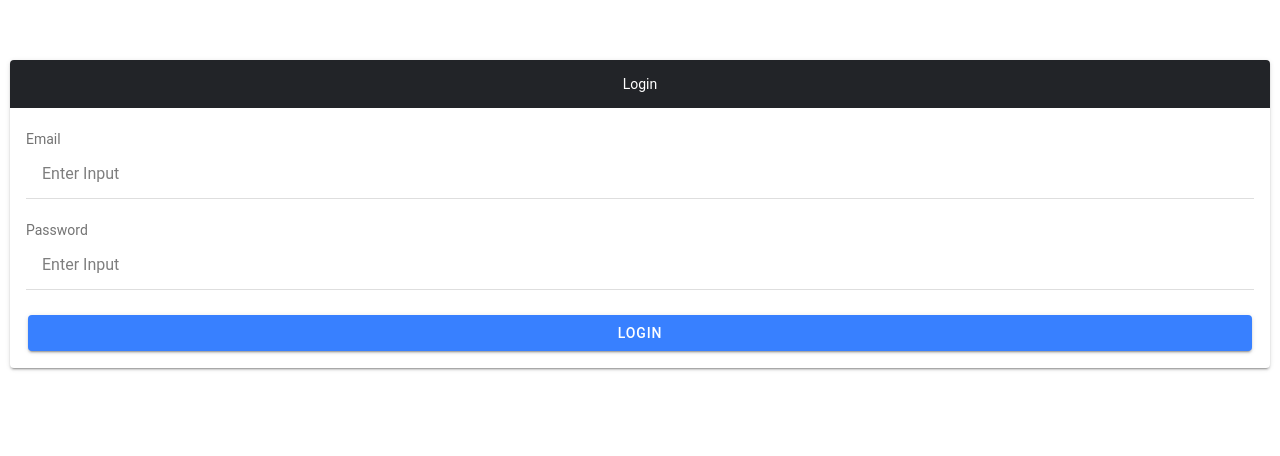
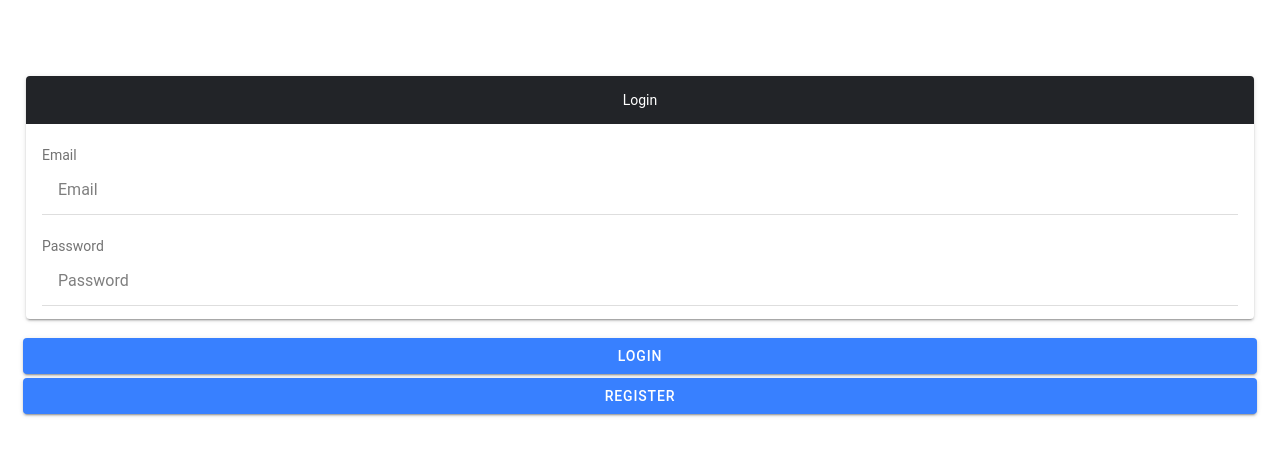
Before and after one commit to VinceSanityyy/Ionic-React-App, a React (Create React App) app: page / in a window 1280 px wide. Shown: the part 102-558 px from the top of the page. Built offline with nearby package versions, Linux system fonts and the light colour scheme.

Commit message:
fixed routes, added tab nav

```diff
--- a/src/App.tsx
+++ b/src/App.tsx
@@ -34,9 +34,17 @@ import '@ionic/react/css/display.css';
 /* Theme variables */
 import './theme/variables.css';
 import Login from './components/login/login'
+import Home from './components/home/home'
+import Register from './components/register/register';
 const App: React.FC = () => (
   <IonApp>
-    <Login/>
+    <IonReactRouter>
+      <IonRouterOutlet>
+        <Route path="/" component={Login} exact/>
+        <Route path="/home" component={Home} exact/>
+        <Route path="/register" component={Register} exact/>
+      </IonRouterOutlet>
+    </IonReactRouter>
   </IonApp>
 );
 
--- a/src/components/home/home.tsx
+++ b/src/components/home/home.tsx
@@ -1,27 +1,31 @@
 import React from 'react';
-import { IonTabs, IonTabBar, IonTabButton, IonIcon, IonLabel, IonBadge } from '@ionic/react';
-import { calendar, personCircle, map, informationCircle } from 'ionicons/icons';
+import { IonTabs, IonTabBar, IonTabButton, IonIcon, IonLabel, IonBadge, IonPage, IonRouterOutlet } from '@ionic/react';
+import { calendar, personCircle, map, informationCircle, people } from 'ionicons/icons';
 import axios from 'axios'
+import { IonReactRouter } from '@ionic/react-router';
+import { Redirect, Route } from 'react-router';
+import Tab1 from '../../pages/Tab1';
+import Tab2 from '../../pages/Tab2';
 export const Home: React.FC = () => (
 <IonTabs>
+      <IonRouterOutlet>
+        <Route path="/tab1" component={Tab1} />
+        <Route path="/tab2" component={Tab2} />
+      </IonRouterOutlet>
       <IonTabBar slot="bottom">
-      <IonTabButton tab="schedule">
+        <IonTabButton tab="schedule" href="/tab2">
           <IonIcon icon={calendar} />
-        <IonLabel>Schedule</IonLabel>
-        <IonBadge>6</IonBadge>
+          <IonLabel>Schedules</IonLabel>
         </IonTabButton>
-
-      <IonTabButton tab="speakers">
-        <IonIcon icon={personCircle} />
+        <IonTabButton tab="speakers" href="/tab1">
+          <IonIcon icon={people} />
           <IonLabel>Speakers</IonLabel>
         </IonTabButton>
-
-      <IonTabButton tab="map">
+        <IonTabButton tab="map" href="/tab3">
           <IonIcon icon={map} />
           <IonLabel>Map</IonLabel>
         </IonTabButton>
-
-      <IonTabButton tab="about">
+        <IonTabButton tab="about" href="/tab1">
           <IonIcon icon={informationCircle} />
           <IonLabel>About</IonLabel>
         </IonTabButton>
--- a/src/components/login/login.tsx
+++ b/src/components/login/login.tsx
@@ -1,7 +1,9 @@
 import React,{ useState } from 'react';
-import { IonItemDivider, IonAlert, IonInput, IonContent, IonHeader, IonPage, IonTitle, IonToolbar, IonCard, IonCardHeader, IonCardSubtitle, IonCardTitle, IonCardContent, IonItem, IonIcon, IonLabel, IonButton } from '@ionic/react';
+import { IonApp, IonAlert, IonInput, IonContent, IonPage, IonCard, IonCardHeader, IonCardContent, IonItem, IonLabel, IonButton, IonRouterOutlet, IonCol, IonRow } from '@ionic/react';
 import { pin, wifi, wine, warning, walk } from 'ionicons/icons';
 import axios from 'axios'
+import { IonReactRouter } from '@ionic/react-router';
+// import Register from './components/register/register'
 export const Login: React.FC = () => {
   const [email, setEmail] = useState<string>();
   const [ password, setPassword ] = useState<string>();
@@ -9,32 +11,33 @@ export const Login: React.FC = () => {
   const [unauthrozedAlert, showUnauth] = useState(false);
 
   function login(){
-    const PROXY_URL = 'https://cors-anywhere.herokuapp.com/';
-    axios.post(PROXY_URL+'http://52.74.70.6/api/auth/login',{
-      email:email,
-      password:password
-    },{
-        headers: {
-            Accept: 'application/json',
-            'Content-Type': 'application/json',
-        }
-      }).then((res)=>{
-      console.log(res)
-    }).catch((err)=>{
-      if (err.response.status == 404) {
-      console.log(err.response.status);
-      showError(true)
-      }
-      if (err.response.status == 401) {
-      showUnauth(true)
-      console.log(err.response.status);
-      }
-    })
+    // const PROXY_URL = 'https://cors-anywhere.herokuapp.com/';
+    // axios.post(PROXY_URL+'http://52.74.70.6/api/auth/login',{
+    //   email:email,
+    //   password:password
+    // },{
+    //     headers: {
+    //         Accept: 'application/json',
+    //         'Content-Type': 'application/json',
+    //     }
+    //   }).then((res)=>{
+    //   console.log(res)
+    // }).catch((err)=>{
+    //   if (err.response.status == 404) {
+    //   console.log(err.response.status);
+    //   showError(true)
+    //   }
+    //   if (err.response.status == 401) {
+    //   showUnauth(true)
+    //   console.log(err.response.status);
+    //   }
+    // })
+    window.location.href = "/home";
   }
 
   return (
     <IonPage>
-      <IonContent>
+      <IonContent className="ion-padding">
        <br></br> <br></br> <br></br> <br></br> <br></br> <br></br> <br></br> <br></br>
         <IonCard class=" align-center">
         <IonCardHeader color="dark" class="ion-text-center">Login</IonCardHeader>
@@ -42,17 +45,21 @@ export const Login: React.FC = () => {
           <br></br>
             <IonLabel>Email</IonLabel>
           <IonItem>
-            <IonInput value={email} placeholder="Enter Input" onIonChange={e => setEmail(e.detail.value!)}></IonInput>
+            <IonInput value={email} required placeholder="Email" onIonChange={e => setEmail(e.detail.value!)}></IonInput>
           </IonItem>
            <br></br>
             <IonLabel>Password</IonLabel>
           <IonItem>
-             <IonInput value={password} type="password" placeholder="Enter Input" onIonChange={e => setPassword(e.detail.value!)}></IonInput>
+             <IonInput value={password}required type="password" placeholder="Password" onIonChange={e => setPassword(e.detail.value!)}></IonInput>
           </IonItem>
-          <br></br>
-          <IonButton expand="block" onClick={login}>Login</IonButton>
       </IonCardContent>
         </IonCard>
+        <IonRow class="cardfooter">
+          <IonCol>
+          <IonButton expand="block" type="submit" onClick={login}>Login</IonButton>
+          <IonButton expand="block" routerLink='/register'>Register</IonButton>
+          </IonCol>
+          </IonRow>
       </IonContent>
         <IonAlert
           isOpen={errorAlert}
--- /dev/null
+++ b/src/components/register/register.tsx
@@ -0,0 +1,20 @@
+import { IonToolbar, IonTitle, IonHeader, IonButtons, IonBackButton, IonPage } from "@ionic/react"
+import React, {useState, useEffect} from "react"
+
+export const Register: React.FC = () =>{
+    return(
+        <IonPage>
+        <IonHeader>
+            <IonToolbar>
+            <IonButtons slot="start">
+                <IonBackButton defaultHref="/" />
+            </IonButtons>
+            </IonToolbar>
+        </IonHeader>
+        </IonPage>
+    )
+}
+
+
+
+export default Register
--- a/src/index.tsx
+++ b/src/index.tsx
@@ -1,11 +1,11 @@
 import React from 'react';
 import ReactDOM from 'react-dom';
 import App from './App';
-import * as serviceWorker from './serviceWorker';
+// import * as serviceWorker from './serviceWorker';
 
 ReactDOM.render(<App />, document.getElementById('root'));
 
 // If you want your app to work offline and load faster, you can change
 // unregister() to register() below. Note this comes with some pitfalls.
 // Learn more about service workers: https://bit.ly/CRA-PWA
-serviceWorker.unregister();
+// serviceWorker.unregister();
--- a/src/pages/Tab1.tsx
+++ b/src/pages/Tab1.tsx
@@ -12,11 +12,6 @@ const Tab1: React.FC = () => {
         </IonToolbar>
       </IonHeader>
       <IonContent>
-        <IonHeader collapse="condense">
-          <IonToolbar>
-            <IonTitle size="large">Tab 1</IonTitle>
-          </IonToolbar>
-        </IonHeader>
         <ExploreContainer name="Tab 1 page" />
       </IonContent>
     </IonPage>
--- a/src/pages/Tab2.tsx
+++ b/src/pages/Tab2.tsx
@@ -12,11 +12,6 @@ const Tab2: React.FC = () => {
         </IonToolbar>
       </IonHeader>
       <IonContent>
-        <IonHeader collapse="condense">
-          <IonToolbar>
-            <IonTitle size="large">Tab 2</IonTitle>
-          </IonToolbar>
-        </IonHeader>
         <ExploreContainer name="Tab 2 page" />
       </IonContent>
     </IonPage>
```
Lines whose indentation alone changed are shown as unchanged.
